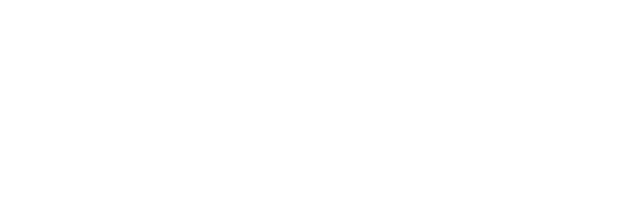
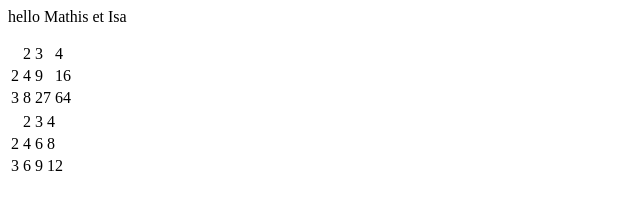
Before and after one commit to damiencfs/tp2git, a plain HTML site: page index.html in a window 1280 px wide. Shown: the whole page, without its empty margins (0-640 px from the left). Drawn offline with Linux system fonts and the light colour scheme.

Commit message:
travail complet

```diff
--- a/index.html
+++ b/index.html
@@ -1,6 +1,52 @@
+<html lang="fr">
+	<head>
+		<title>MON ZUPER ZITE WEB</title>
+	</head>
+	<body>
+		<p>hello Mathis et Isa</p>
+		<table>
+   <tr>
+       <td></td>
+       <td>2</td>
+       <td>3</td>
+	   <td>4</td>
+   </tr>
+   <tr>
+       <td>2</td>
+       <td>4</td>
+       <td>9</td>
+	   <td>16</td>
+   </tr>
+
+      <tr>
+       <td>3</td>
+       <td>8</td>
+       <td>27</td>
+	   <td>64</td>
+   </tr>
+   </table>
+   <table>
+      <tr>
+       <td></td>
+       <td>2</td>
+       <td>3</td>
+	   <td>4</td>
+   </tr>
+
+   <tr>
+       <td>2</td>
+       <td>4</td>
+       <td>6</td>
+	   <td>8</td>
+   </tr>
+
+      <tr>
+       <td>3</td>
+       <td>6</td>
+       <td>9</td>
+	   <td>12</td>
+   </tr>
+
+</table>
+	</body>
 </html>
-</head>
-</head>
-<body>
-</body>
-</html>
```
